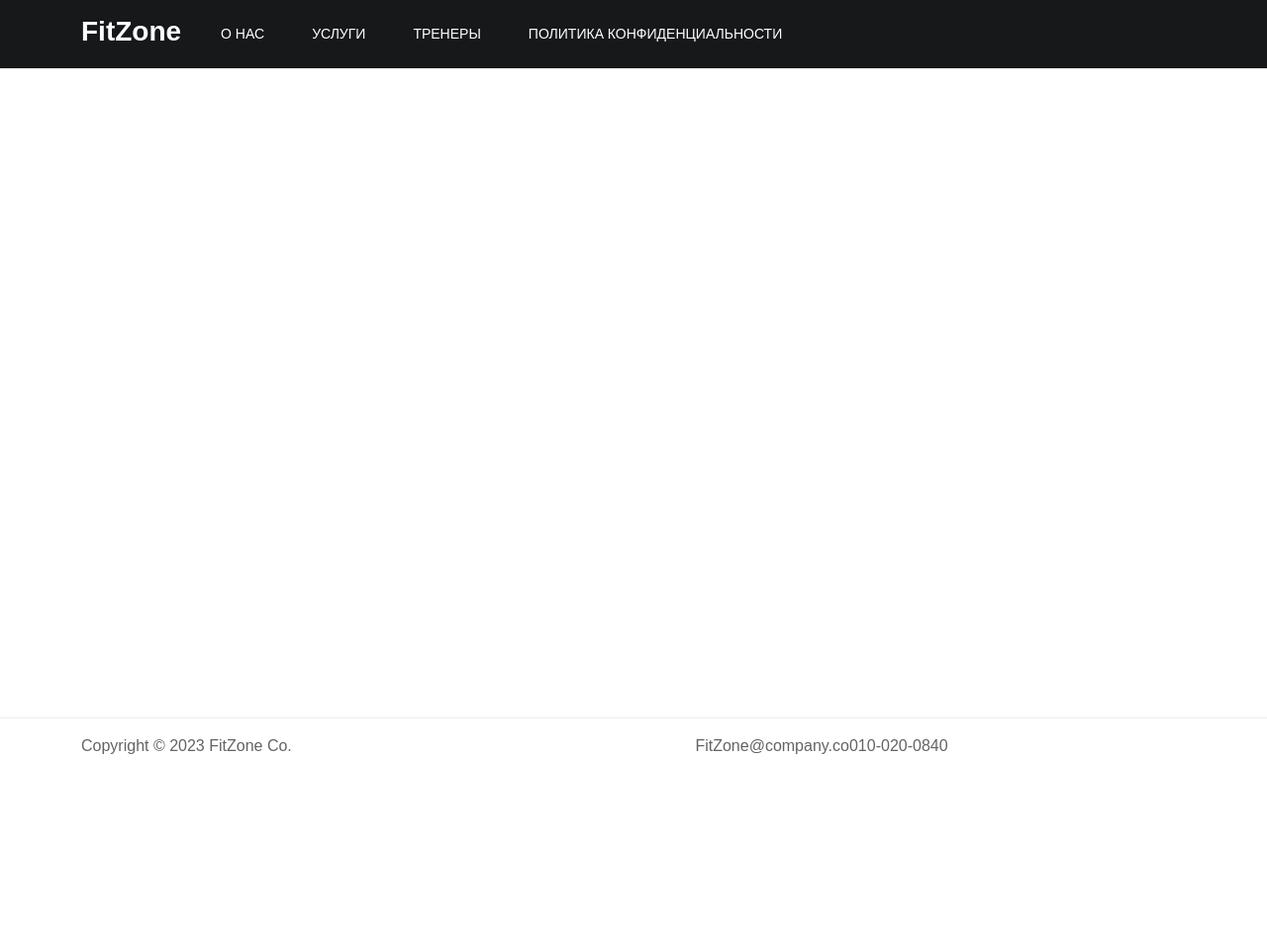
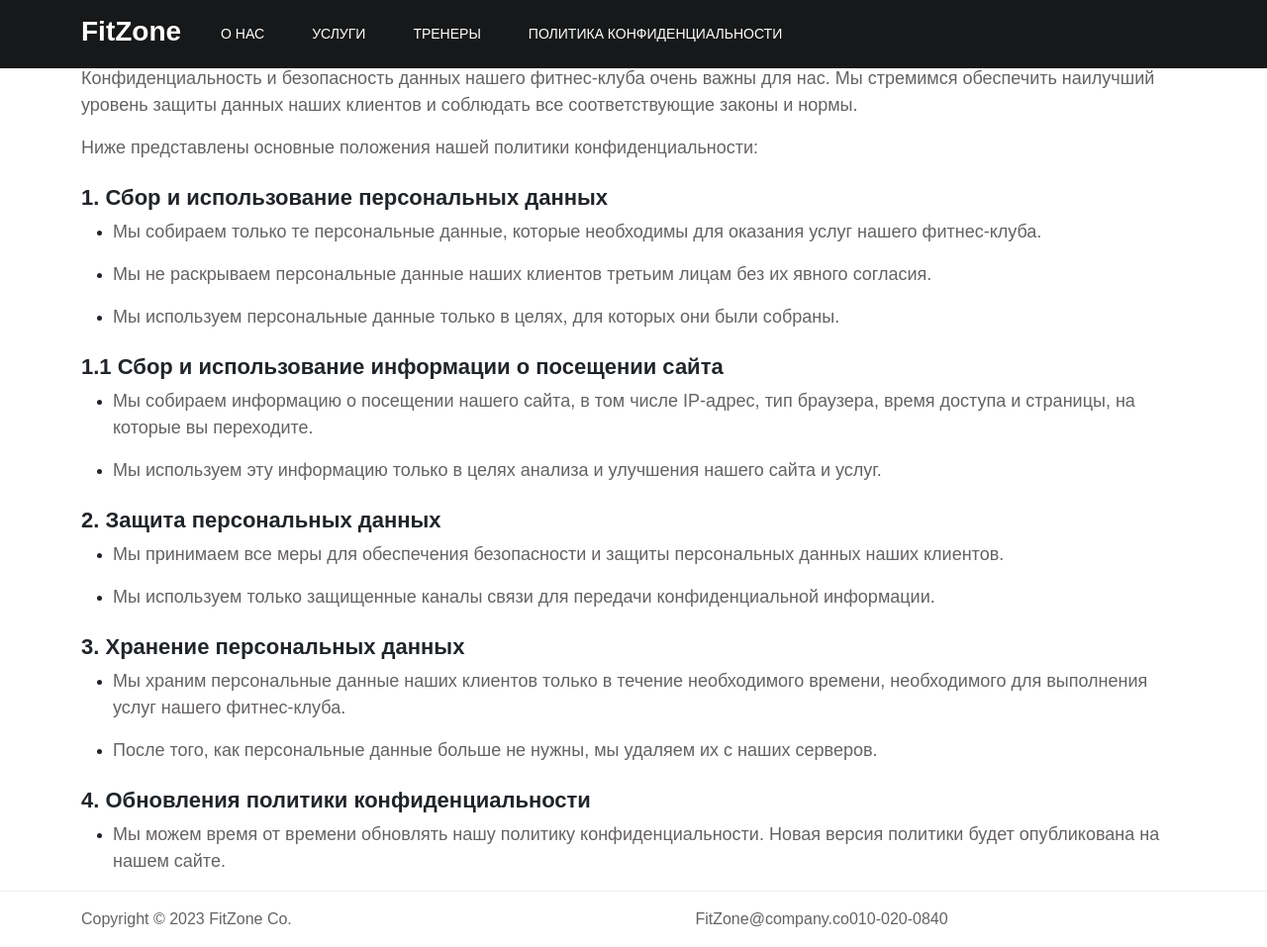
Before and after one commit to K1R1EIIIKA/Django-Fitness-site, a Django app: template main/templates/main/policy.html in a window 1280 px wide. Shown: the whole page at 99% size. Before the commit the page ends 762 px from the top, so only its background shows below. Run offline with Django 3.2, Linux system fonts and the light colour scheme; the template is opened without the code that fills it, so the values that code supplies are empty; some libraries are stand-ins or nearby versions.

Commit message:
Completing the privacy policy page, link offers table to services page

```diff
--- a/main/templates/main/policy.html
+++ b/main/templates/main/policy.html
@@ -4,4 +4,61 @@
 {% block title %}Политика конфиденциальности{% endblock %}
 
 {% block content %}
+
+    <section class="policy">
+
+        <h2 class="text-center mb-4">Политика конфиденциальности</h2>
+
+        <div class="container">
+            <div class="jystify-content-center align-items-center text-dark">
+
+                <p class="mb-3">Конфиденциальность и безопасность данных нашего фитнес-клуба очень важны для нас. Мы
+                    стремимся обеспечить наилучший уровень защиты данных наших клиентов и соблюдать все соответствующие
+                    законы и нормы.</p>
+                <p class="mb-4">Ниже представлены основные положения нашей политики конфиденциальности:</p>
+
+                <h5><strong>1. Сбор и использование персональных данных</strong></h5>
+                <ul class="mb-4">
+                    <li><p>Мы собираем только те персональные данные, которые необходимы для оказания услуг нашего
+                        фитнес-клуба.</p></li>
+                    <li><p>Мы не раскрываем персональные данные наших клиентов третьим лицам без их явного согласия.</p>
+                    </li>
+                    <li><p>Мы используем персональные данные только в целях, для которых они были собраны.</p></li>
+                </ul>
+
+                <h5><strong>1.1 Сбор и использование информации о посещении сайта</strong></h5>
+                <ul class="mb-4">
+                    <li><p>Мы собираем информацию о посещении нашего сайта, в том числе IP-адрес, тип браузера, время
+                        доступа и страницы, на которые вы переходите.</p></li>
+                    <li><p>Мы используем эту информацию только в целях анализа и улучшения нашего сайта и услуг.</p>
+                    </li>
+                </ul>
+
+                <h5><strong>2. Защита персональных данных</strong></h5>
+                <ul class="mb-4">
+                    <li><p>Мы принимаем все меры для обеспечения безопасности и защиты персональных данных наших
+                        клиентов.</p></li>
+                    <li><p>Мы используем только защищенные каналы связи для передачи конфиденциальной информации.</p>
+                    </li>
+                </ul>
+
+                <h5><strong>3. Хранение персональных данных</strong></h5>
+                <ul class="mb-4">
+                    <li><p>Мы храним персональные данные наших клиентов только в течение необходимого времени,
+                        необходимого
+                        для выполнения услуг нашего фитнес-клуба.</p></li>
+                    <li><p>После того, как персональные данные больше не нужны, мы удаляем их с наших серверов.</p></li>
+                </ul>
+
+                <h5><strong>4. Обновления политики конфиденциальности</strong></h5>
+                <ul>
+                    <li><p>Мы можем время от времени обновлять нашу политику конфиденциальности. Новая версия политики
+                        будет опубликована на нашем сайте.</p></li>
+                </ul>
+
+            </div>
+        </div>
+
+    </section>
+
 {% endblock %}
```
Also changed, not shown: main/views.py (+7 -1 lines).
